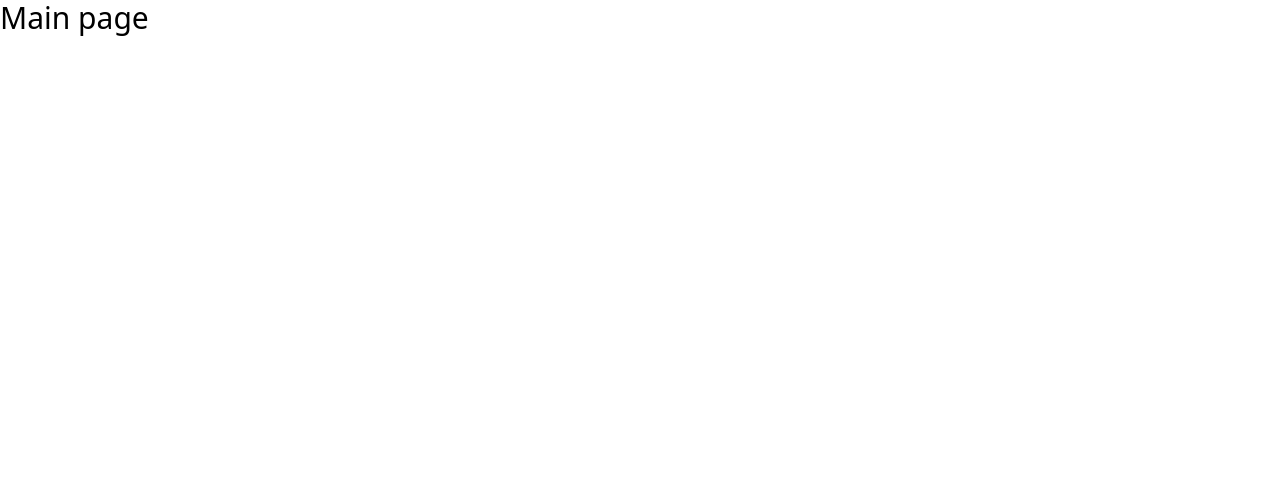
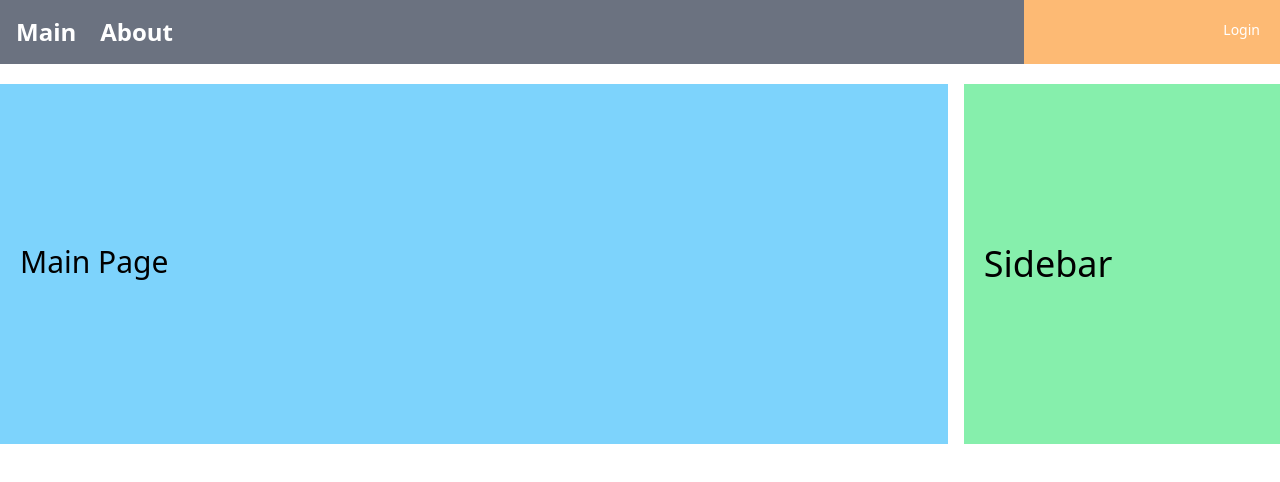
Before and after one commit to mooh2jj/blog-app, a React (Create React App) app: page / in a window 1280 px wide. Shown: the top 482 px of the page. Built offline with nearby package versions, Linux system fonts and the light colour scheme.

Commit message:
feat: 공통 레이아웃 설정

```diff
--- /dev/null
+++ b/src/components/menu/BasicMenu.js
@@ -0,0 +1,25 @@
+import { Link } from "react-router-dom";
+
+const BasicMenu = () => {
+  return (
+    <nav id="navbar" className=" flex bg-blue-300">
+      <div className="w-4/5 bg-gray-500">
+        <ul className="flex p-4 text-white font-bold">
+          <li className="pr-6 text-2xl">
+            {" "}
+            <Link to={"/"}>Main</Link>{" "}
+          </li>
+          <li className="pr-6 text-2xl">
+            {" "}
+            <Link to={"/about"}>About</Link>{" "}
+          </li>
+        </ul>
+      </div>
+      <div className="w-1/5 flex justify-end bg-orange-300 p-4 font-medium">
+        <div className="text-white text-sm m-1 rounded">Login</div>
+      </div>
+    </nav>
+  );
+};
+
+export default BasicMenu;
--- /dev/null
+++ b/src/layout/BasicLayout.js
@@ -0,0 +1,23 @@
+import React from "react";
+import BasicMenu from "../components/menu/BasicMenu";
+
+const BasicLayout = ({ children }) => {
+  return (
+    <>
+      <BasicMenu></BasicMenu>
+      <div
+        className="bg-white my-5 w-full flex flex-col space-y-4 md:flex-row md:space-x-4
+    md:space-y-0"
+      >
+        <main className="bg-sky-300 md:w-2/3 lg:w-3/4 px-5 py-40">
+          {children}
+        </main>
+        <aside className="bg-green-300 md:w-1/3 lg:w-1/4 px-5 py-40">
+          <h1 className="text-2xl md:text-4xl"> Sidebar </h1>
+        </aside>
+      </div>
+    </>
+  );
+};
+
+export default BasicLayout;
--- a/src/pages/AboutPage.js
+++ b/src/pages/AboutPage.js
@@ -1,7 +1,12 @@
 import React from "react";
+import BasicLayout from "../layout/BasicLayout";
 
-const About = () => {
-  return <div className={"text-3xl"}>About page</div>;
+const AboutPage = () => {
+  return (
+    <BasicLayout>
+      <div className=" text-3xl">About Page</div>
+    </BasicLayout>
+  );
 };
 
-export default About;
+export default AboutPage;
--- a/src/pages/MainPage.js
+++ b/src/pages/MainPage.js
@@ -1,10 +1,11 @@
 import React from "react";
+import BasicLayout from "../layout/BasicLayout";
 
 function MainPage(props) {
   return (
-    <div className={"text-3xl"}>
-      <div>Main page</div>
-    </div>
+    <BasicLayout>
+      <div className=" text-3xl">Main Page</div>
+    </BasicLayout>
   );
 }
 
--- a/src/router/root.js
+++ b/src/router/root.js
@@ -4,7 +4,7 @@
 
 const { createBrowserRouter } = require("react-router-dom");
 
-const Loading = <div>Loading....</div>; // 코드 스플릿, Loading 컴포넌트를 만들어서 사용
+const Loading = <div>Loading....</div>; // 리액트 코드 전부 랜더링x, 코드 스플릿, Loading 컴포넌트를 만들어서 사용
 
 const Main = lazy(() => import("../pages/MainPage"));
 const About = lazy(() => import("../pages/AboutPage"));
```
